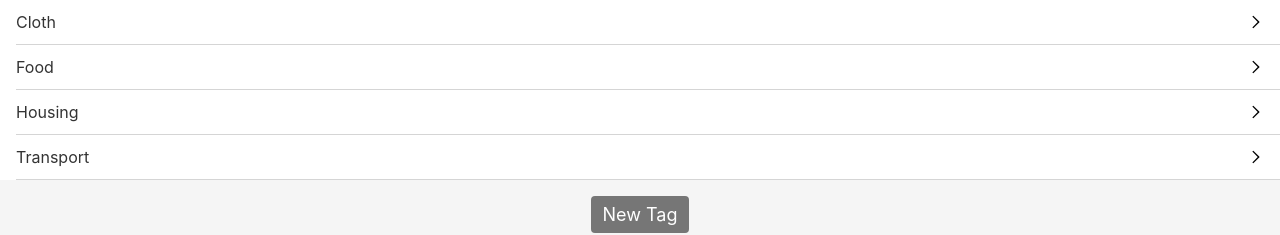
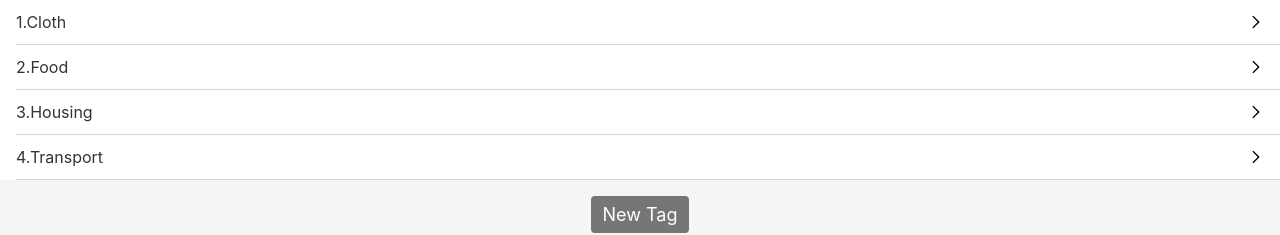
Before and after one commit to ST2020wa/bookkeeping-2, a React app: page /#/tags in a window 1280 px wide. Shown: the top 235 px of the page. Built offline with nearby package versions, Linux system fonts and the light colour scheme.

Commit message:
package findTag to useTags

```diff
--- a/src/App.tsx
+++ b/src/App.tsx
@@ -24,7 +24,7 @@
             <Route exact path="/tags">
               <Tags />
             </Route>
-            <Route exact path="/tags/:tag">
+            <Route exact path="/tags/:id">
               <Tag />
             </Route>
             <Route exact path="/money">
--- a/src/useTags.tsx
+++ b/src/useTags.tsx
@@ -1,13 +1,16 @@
 import {useState} from 'react';
 import {createId} from './lib/createId';
 
+const defaultTags = [
+    {id: createId(), name:'Cloth'},
+    {id: createId(), name:'Food'},
+    {id: createId(), name:'Housing'},
+    {id: createId(), name:'Transport'}];
+
 const useTags = () => {
-    const [tags, setTags] = useState<{id:number; name:string}[]>([
-        {id: createId(), name:'Cloth'},
-        {id: createId(), name:'Food'},
-        {id: createId(), name:'Housing'},
-        {id: createId(), name:'Transport'}]);
-    return {tags, setTags};
+    const [tags, setTags] = useState<{id:number; name:string}[]>(defaultTags);
+    const findTag = (id:number) => tags.filter(tag => tag.id === id)[0];
+    return {tags, setTags, findTag};
 };
 
 
--- a/src/views/Money/TagsSection.tsx
+++ b/src/views/Money/TagsSection.tsx
@@ -10,7 +10,7 @@
   >ol { margin: 0 -12px;
   > li{
     background: #D9D9D9; border-radius: 18px;
-    display:inline-block; padding: 3px 18px;
+    display:inline-block; padding: 3px 12px;
     font-size: 14px; margin: 8px 6px;
     &.selected{
       background: #696969;
--- a/src/views/Tag.tsx
+++ b/src/views/Tag.tsx
@@ -1,8 +1,17 @@
 import React from 'react';
+import {useTags} from '../useTags';
+import { useParams } from "react-router-dom";
 
-const Tag: React.FC = () => {
+type Params = {
+    id: string
+}
+const Tag: React.FC = (props) => {
+    const {findTag} = useTags()
+    let { id } = useParams<Params>();
+
+    const tag = findTag(parseInt(id))
     return (
-        <div>hi</div>
+        <div>{tag.name}</div>
     )
 }
 
--- a/src/views/Tags.tsx
+++ b/src/views/Tags.tsx
@@ -46,8 +46,8 @@
             <TagList>
                 {tags.map(tag =>
                     <li key={tag.id}>
-                        <Link to={'/tags/' + tag}>
-                            <span className="oneLine">{tag.name}</span>
+                        <Link to={'/tags/' + tag.id}>
+                            <span className="oneLine">{tag.id}.{tag.name}</span>
                             <Icon name="right" />
                         </Link>
                     </li>
```
